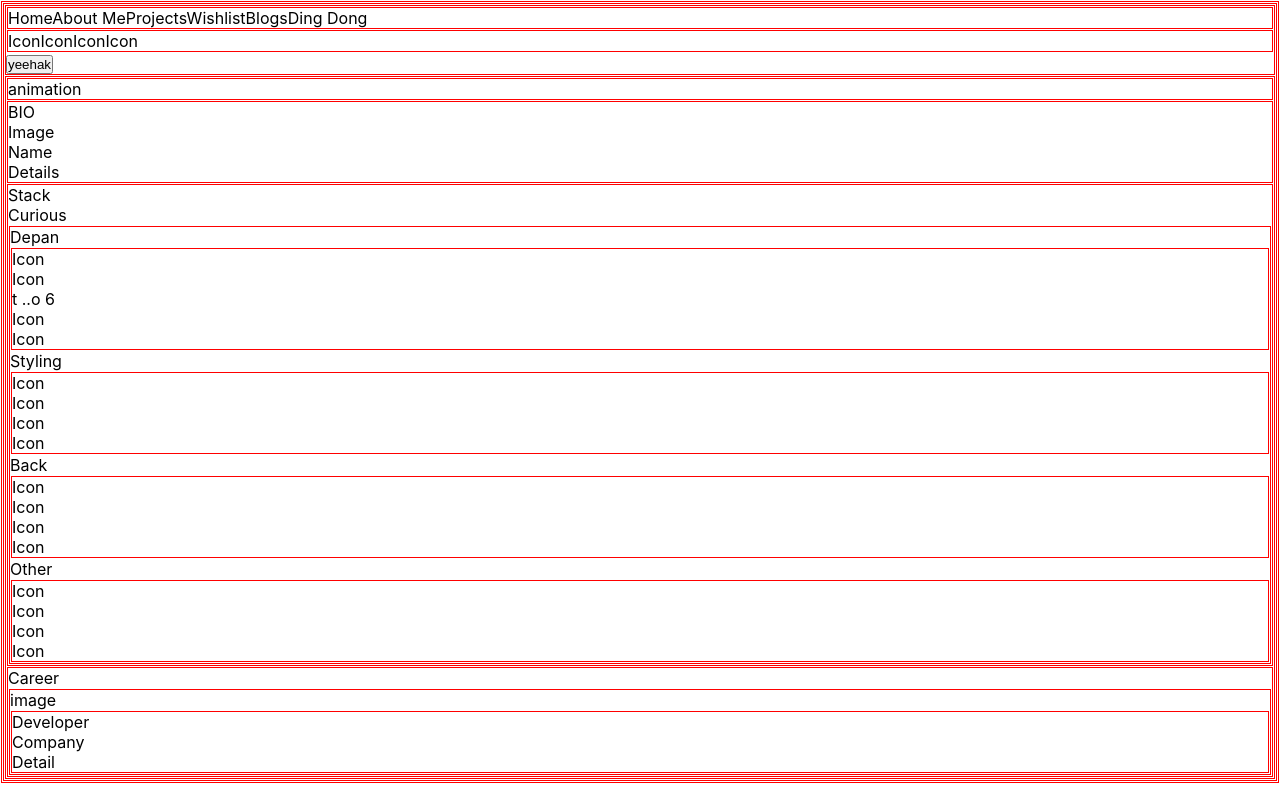
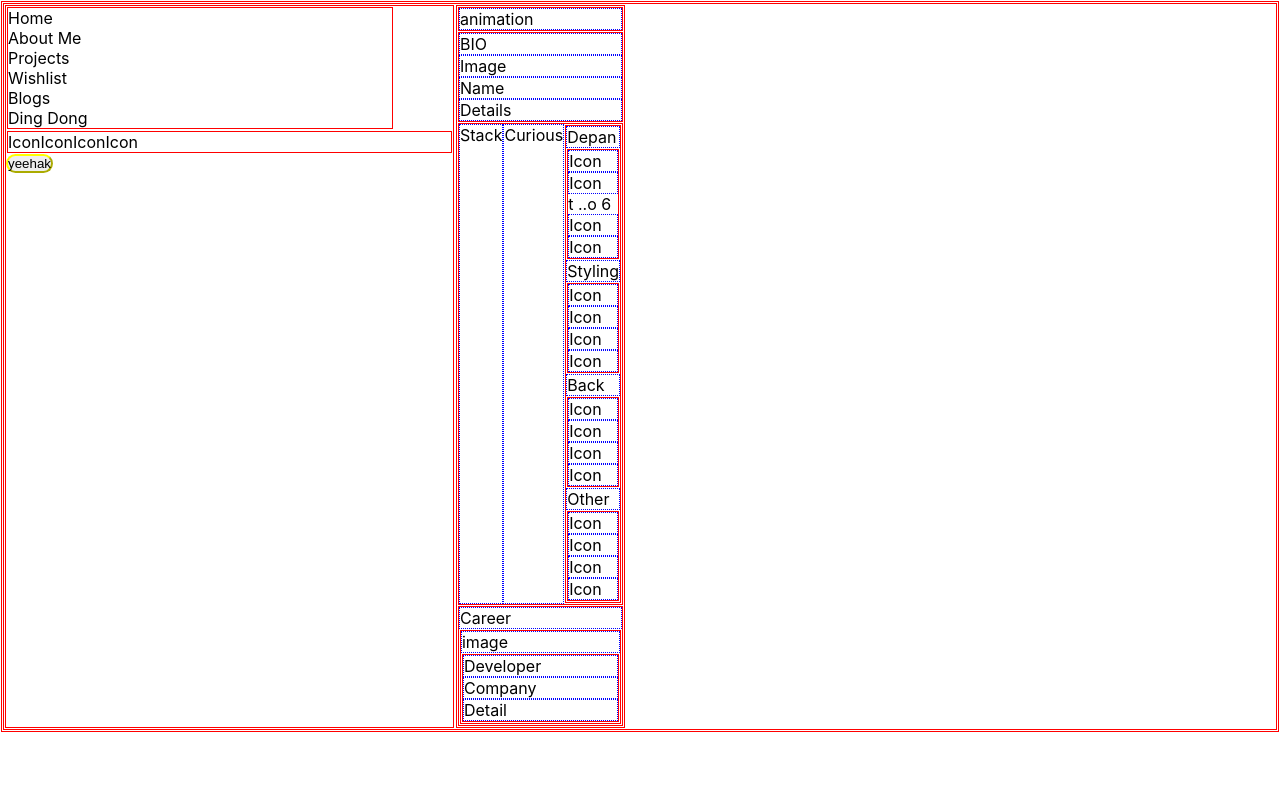
Before and after one commit to remy2495/portfolio, a Next.js app: page /about in a window 1280 px wide. Built offline with nearby package versions, Linux system fonts and the light colour scheme.

Commit message:
update about screen layout

```diff
--- a/pages/about.jsx
+++ b/pages/about.jsx
@@ -2,9 +2,25 @@ import Link from "next/link";
 
 const About = () => {
   return (
-    <main>
-      <section id="navigation_pane">
-        <div id="menu-button">
+    <main
+      style={{
+        display: "flex",
+        flexDirection: "row",
+      }}
+    >
+      <section
+        style={{
+          display: "flex",
+          flexDirection: "column",
+        }}
+      >
+        <div
+          style={{
+            display: "flex",
+            flexDirection: "column",
+            marginRight: "60px",
+          }}
+        >
           <a>Home</a>
           <a>About Me</a>
           <a>Projects</a>
@@ -12,15 +28,28 @@ const About = () => {
           <a>Blogs</a>
           <a>Ding Dong</a>
         </div>
-        <div id="social">
+        <div
+          style={{
+            display: "flex",
+            flexDirection: "row",
+          }}
+        >
           <a>Icon</a>
           <a>Icon</a>
           <a>Icon</a>
           <a>Icon</a>
         </div>
-        <button>yeehak</button>
+        <button
+          style={{
+            borderColor: "yellow",
+            borderRadius: "20px",
+            marginRight: "400px",
+          }}
+        >
+          yeehak
+        </button>
       </section>
-      <section id="description">
+      <section style={{}}>
         <section>
           <p>animation</p>
         </section>
@@ -31,7 +60,12 @@ const About = () => {
           <p>Name</p>
           <p>Details</p>
         </section>
-        <section id="stack">
+        <section
+          style={{
+            display: "flex",
+            flexDirection: "row",
+          }}
+        >
           {/* Kenapa pakai link sini? */}
           <p>Stack</p>
           <p>Curious</p>
--- a/styles/globals.css
+++ b/styles/globals.css
@@ -9,6 +9,10 @@ body {
 a {
   color: inherit;
   text-decoration: none;
+}
+
+p {
+  border: 1px dotted blue;
 }
 
 * {
```
